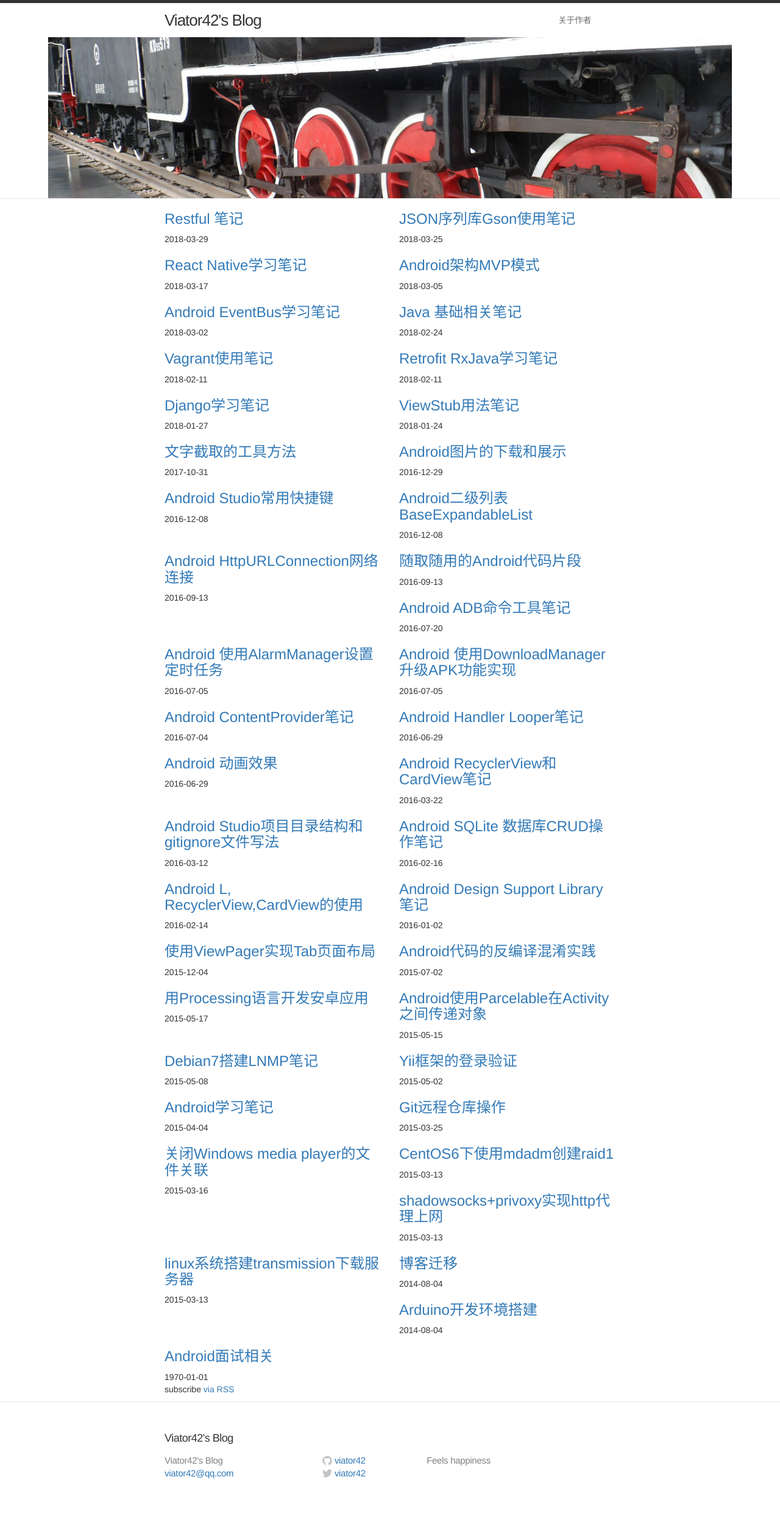
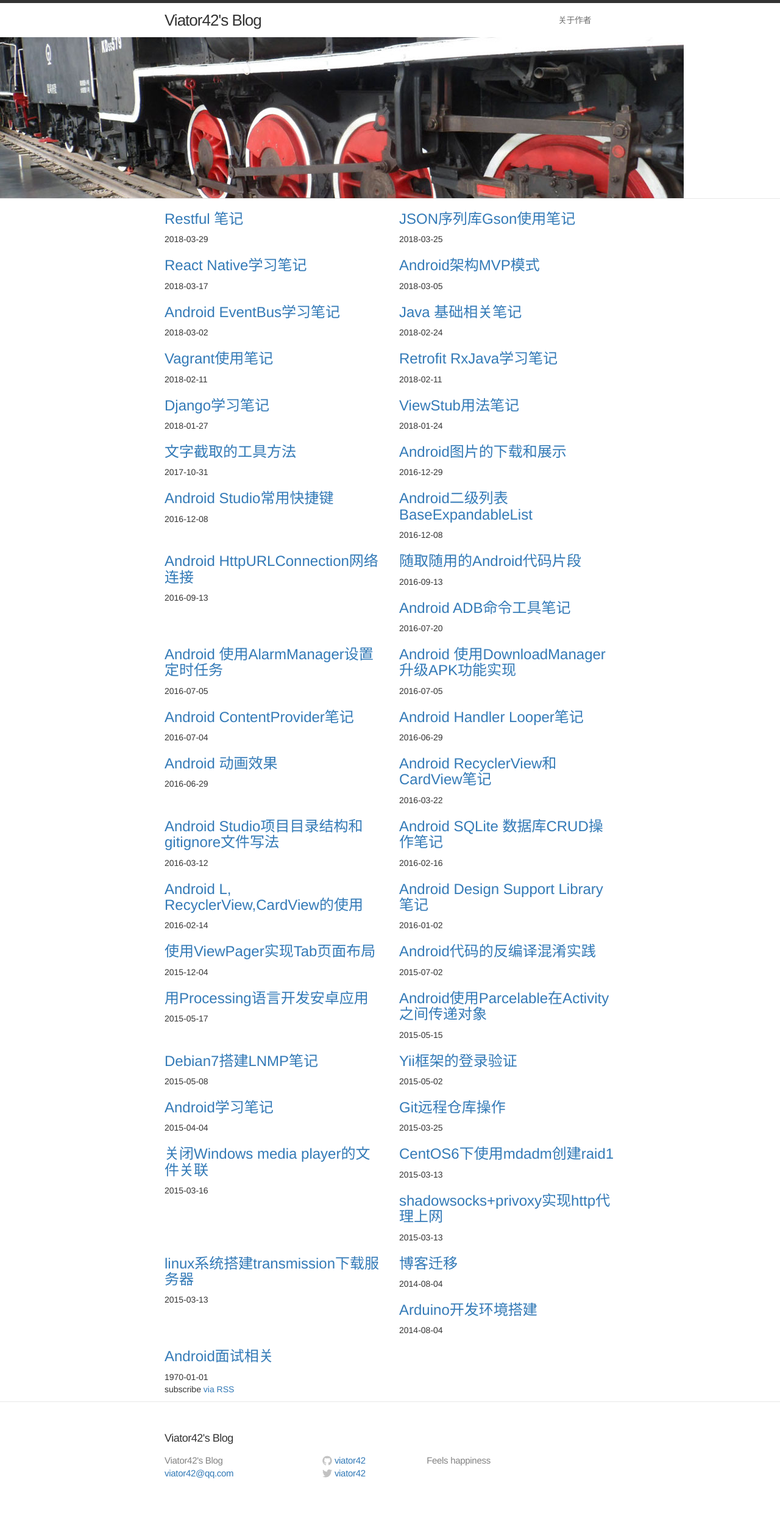
Before and after one commit to viator42/viator42.github.io, a Jekyll site: the page built from index.html, in a window 1280 px wide. Shown: the whole page at 61% size. Built offline with Jekyll 4.4.1, drawn with Linux system fonts in a browser that asks for light colours.

Commit message:
theme fixup

```diff
--- a/_includes/header.html
+++ b/_includes/header.html
@@ -25,6 +25,6 @@
 
   </div>
   <div class="banner">
-    <img src="/static/images/banner.jpg">
+    <img class="img-responsive" src="/static/images/banner.jpg">
   </div>
 </header>
```
